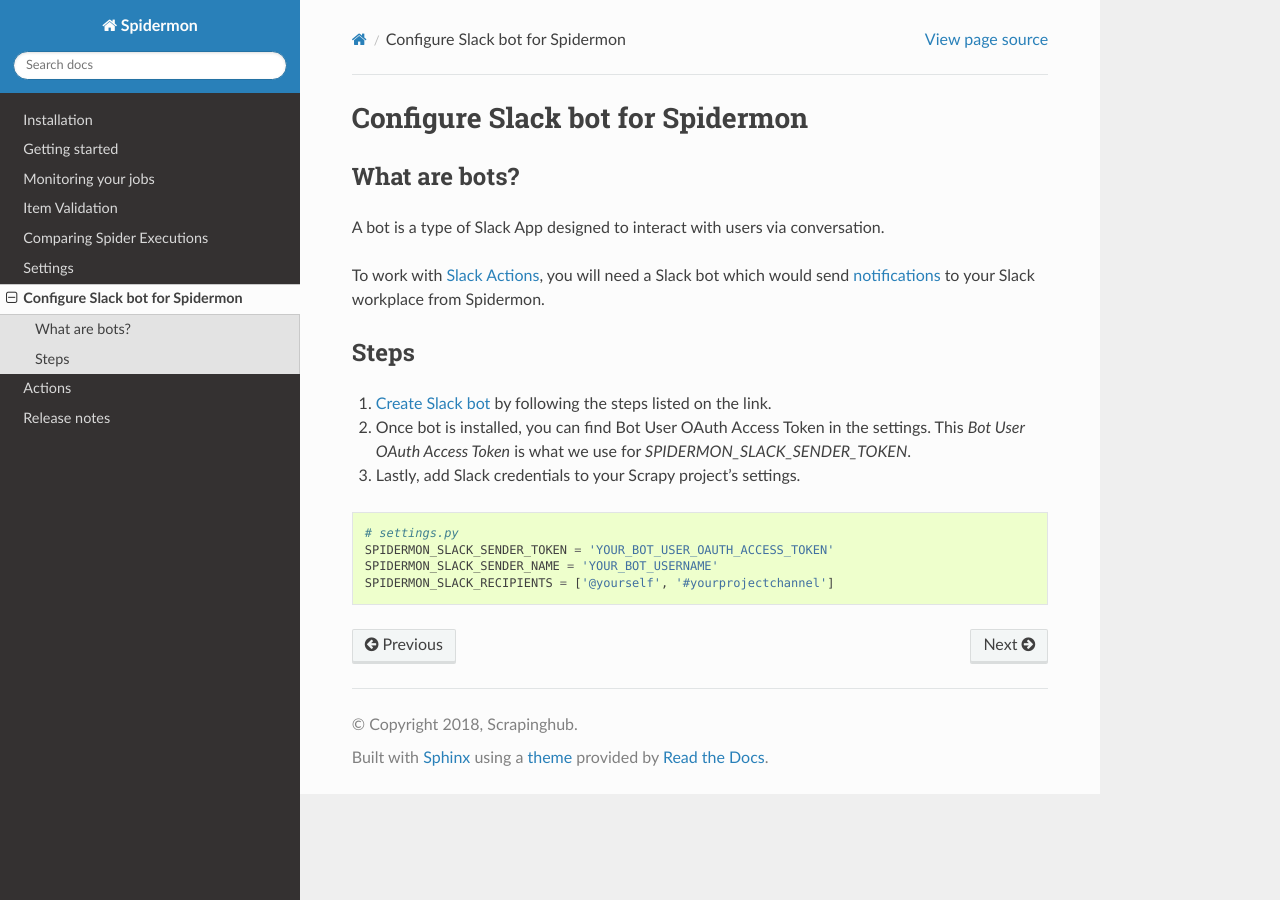
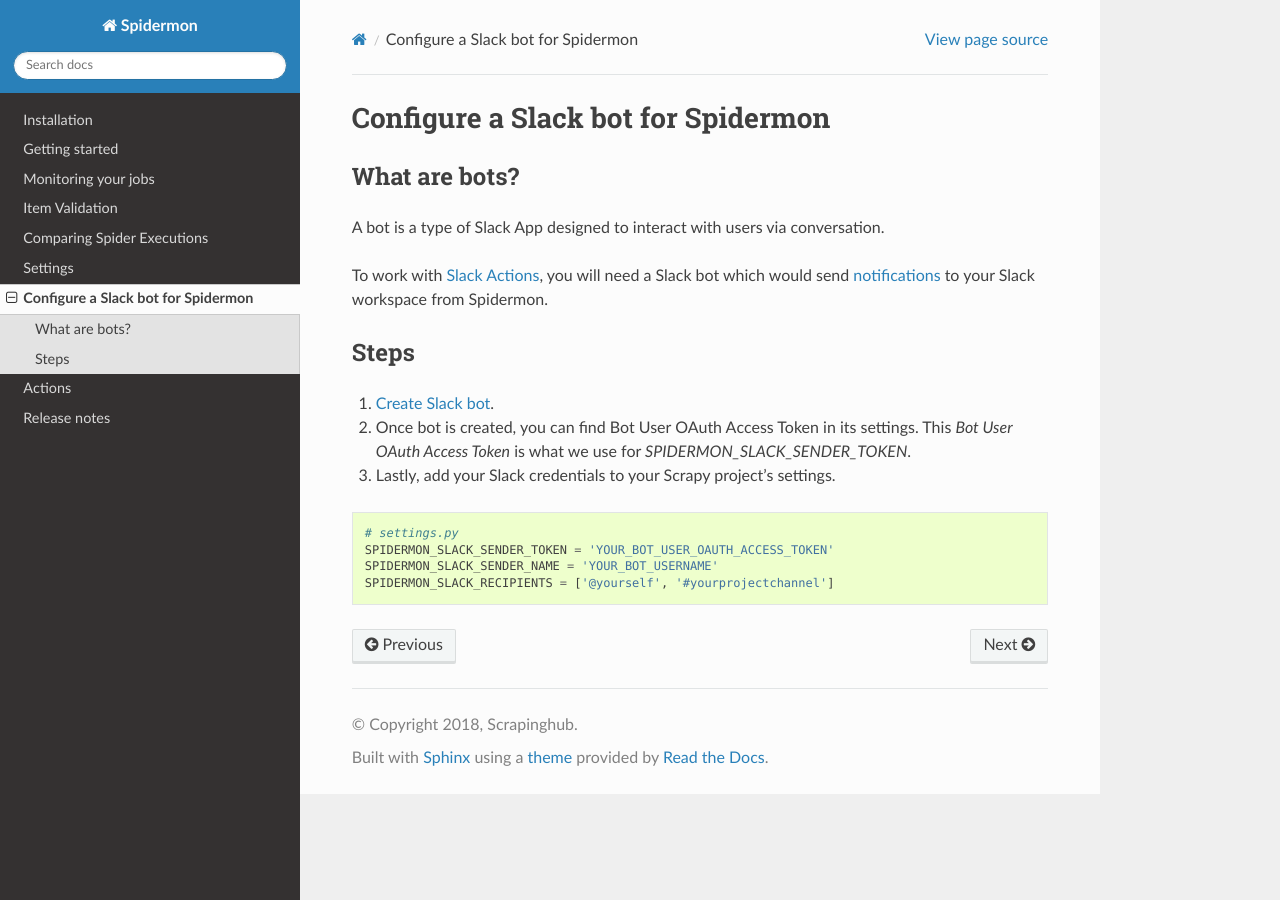
Before and after one commit to scrapinghub/spidermon, a Sphinx documentation site: the page built from docs/source/configuring-slack-for-spidermon.rst, in a window 1280 px wide. Built offline with Sphinx 7.4.7 and the Read the Docs theme 2.0.0, drawn with Linux system fonts in a browser that asks for light colours.

Commit message:
Changes implemented as suggested #3
Signed-off-by: Vipul Gupta (@vipulgupta2048) <vipulgupta2048@gmail.com>

```diff
--- a/docs/source/configuring-slack-for-spidermon.rst
+++ b/docs/source/configuring-slack-for-spidermon.rst
@@ -1,7 +1,7 @@
 .. _configuring-slack-bot:
 
 ====================================
-Configure Slack bot for Spidermon
+Configure a Slack bot for Spidermon
 ====================================
 
 What are bots?
@@ -9,19 +9,19 @@
 
 A bot is a type of Slack App designed to interact with users via conversation.
 
-To work with `Slack Actions <https://spidermon.readthedocs.io/en/latest/actions.html#slack-action>`_, you will need a Slack bot which would send `notifications <https://spidermon.readthedocs.io/en/latest/getting-started.html#slack-notifications>`_ to your Slack workplace from Spidermon.
+To work with `Slack Actions <https://spidermon.readthedocs.io/en/latest/actions.html#slack-action>`_, you will need a Slack bot which would send `notifications <https://spidermon.readthedocs.io/en/latest/getting-started.html#slack-notifications>`_ to your Slack workspace from Spidermon.
 
 Steps
 =====
 
 .. note:
-    You would need to be leader of Slack workplace for which you are trying to create a bot.
+    You need to be the `owner/admin <https://get.slack.help/hc/en-us/articles/201314026-Understanding-roles-permissions-inside-Slack>`_ of the `Slack workspace <https://get.slack.help/hc/en-us/articles/206845317-Create-a-Slack-workspace>`_ for which you are trying to create a bot.
 
-1. `Create Slack bot <https://get.slack.help/hc/en-us/articles/115005265703-Create-a-bot-for-your-workspace>`_ by following the steps listed on the link.
+1. `Create Slack bot <https://get.slack.help/hc/en-us/articles/115005265703-Create-a-bot-for-your-workspace>`_.
 
-2. Once bot is installed, you can find Bot User OAuth Access Token in the settings. This `Bot User OAuth Access Token` is what we use for `SPIDERMON_SLACK_SENDER_TOKEN`.
+2. Once bot is created, you can find Bot User OAuth Access Token in its settings. This `Bot User OAuth Access Token` is what we use for `SPIDERMON_SLACK_SENDER_TOKEN`.
 
-3. Lastly, add Slack credentials to your Scrapy project's settings.
+3. Lastly, add your Slack credentials to your Scrapy project's settings.
 
 .. code-block:: python
 
--- a/docs/source/getting-started.rst
+++ b/docs/source/getting-started.rst
@@ -208,7 +208,7 @@
         ]
 
 After enabling the action, you need to provide the `Slack
-credentials`_. You can access the required credentials by following these :ref:`steps`. Later, fill the same in your `settings.py` as follows:
+credentials`_. You can access the required credentials by following these steps to :ref:`configuring-slack-bot`. Later, fill the credentials in your `settings.py` as follows:
 
 .. code-block:: python
 
```
